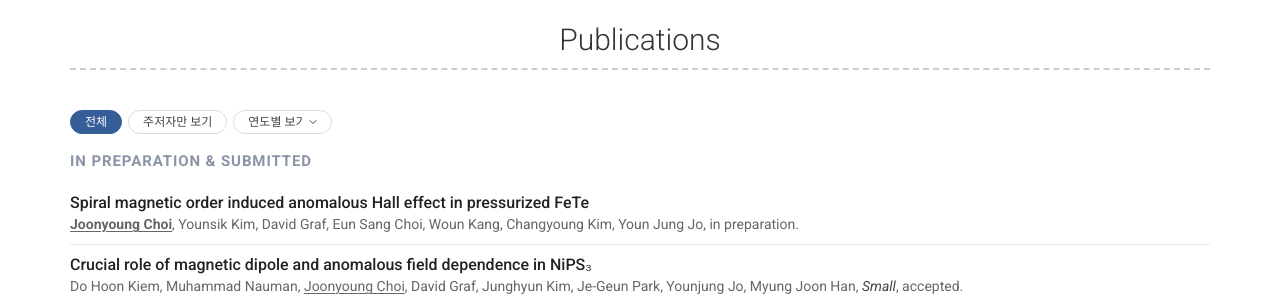
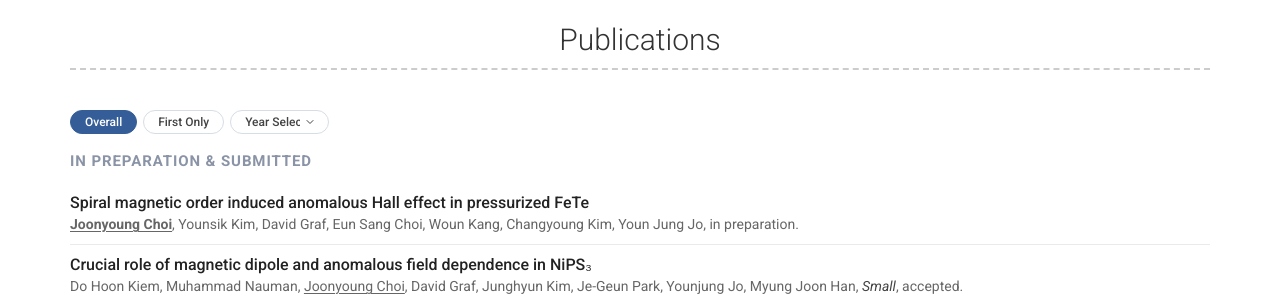
Before and after one commit to joonyoung-phys/cv, a Jekyll site: the page built from index.md, in a window 1280 px wide and 900 px high, scrolled down 1374 px. Shown: the part 145-445 px from the top of the window. Built offline with Jekyll 4.4.1, drawn with Linux system fonts in a browser that asks for light colours; nearby versions of some CDN libraries.

Commit message:
Update _config.yml

```diff
--- a/_config.yml
+++ b/_config.yml
@@ -114,10 +114,10 @@ content:
     layout: text
     content: | # this will include new lines to allow paragraphs
       <div class="pub-toolbar">
-      <button class="pub-filter-btn active" data-mode="default" type="button">전체</button>
-      <button class="pub-filter-btn" data-mode="first" type="button">주저자만 보기</button>
+      <button class="pub-filter-btn active" data-mode="default" type="button">Overall</button>
+      <button class="pub-filter-btn" data-mode="first" type="button">First Only</button>
       <select id="pub-year-select" class="pub-year-select">
-      <option value="">연도별 보기</option>
+      <option value="">Year Select</option>
       </select>
       </div>
       <div id="pub-list">
```
